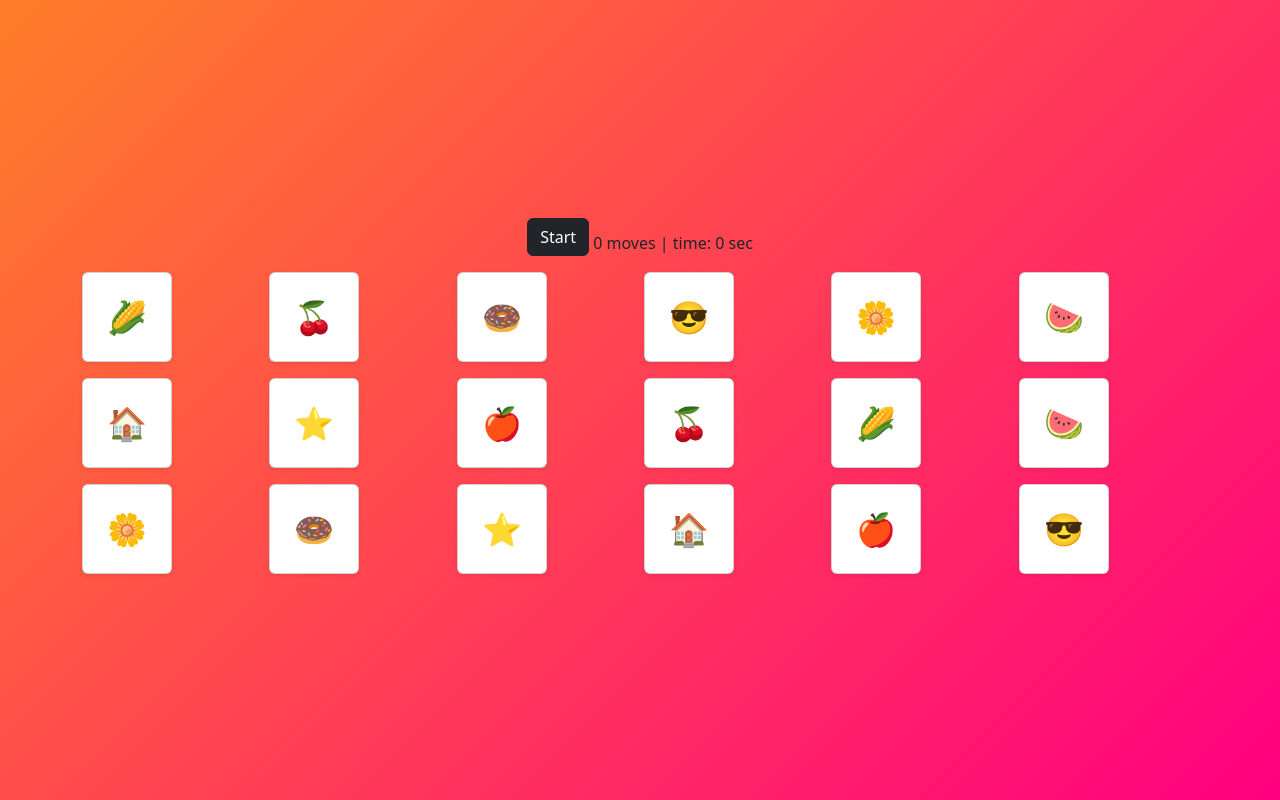
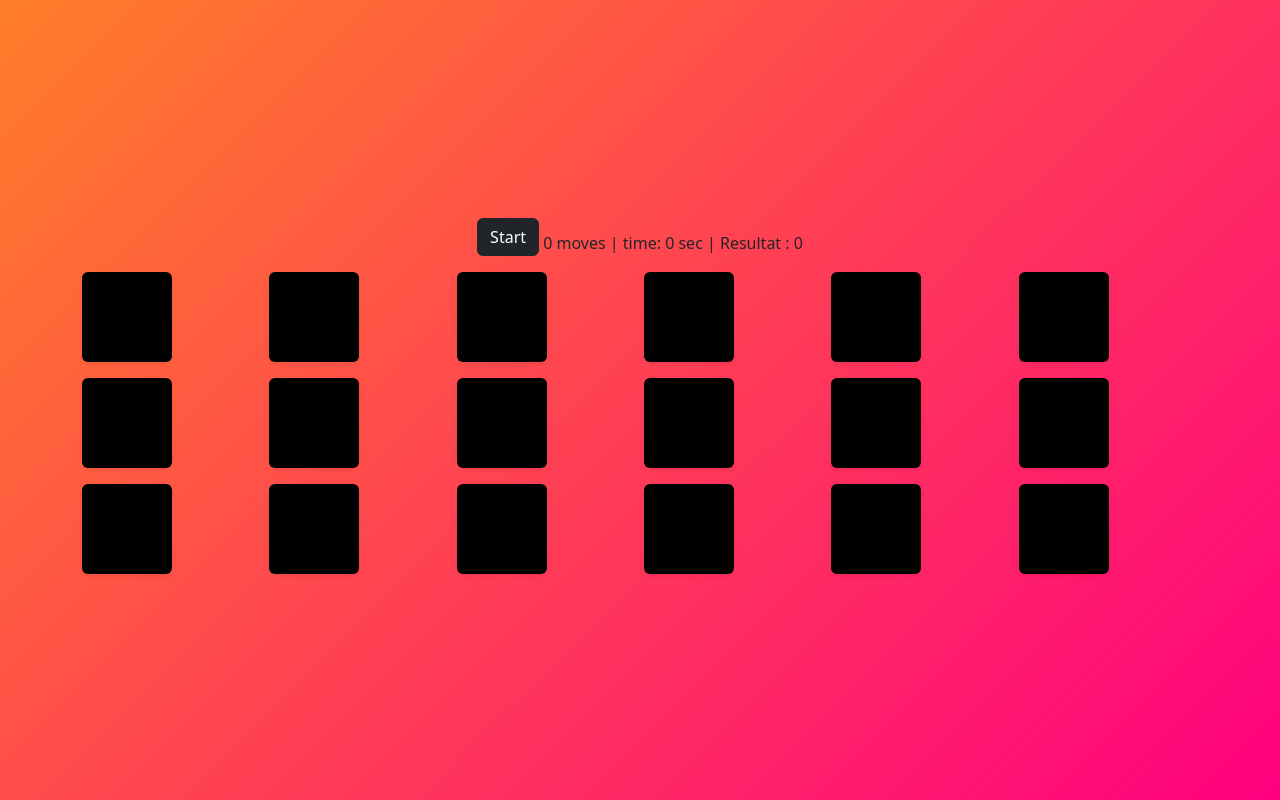
Before and after one commit to khaoulaouifaya/Memory-game-react, a React (Vite) app: page / in a window 1280 px wide. Built offline with nearby package versions, Linux system fonts and the light colour scheme.

Commit message:
add missing code

```diff
--- a/src/componants/MemoryGame.tsx
+++ b/src/componants/MemoryGame.tsx
@@ -11,8 +11,20 @@ function MemoryGame() {
     "🍒", "🌽", "🍉", "🌼", "🍩", "⭐", "🏠", "🍎", "😎",
   ];
 
+  const [selectedCardsIndex,setSelectedCardsIndex] = useState<Number[]>([]);
+  const [selectedCardsContent,setSelectedCardsContent] = useState<String[]>([]);
+  const [result,setResult]=useState(0);
+
+
   const clickCard = (index: number, cardContent: String) => {
     setCountClick(countClick + 1);
+    setSelectedCardsIndex(prevState => [...prevState, index]);
+    setSelectedCardsContent(prevState => [...prevState, cardContent]);
+    selectedCardsContent.map(card => {
+      if(cardContent === card){
+          setResult(result+1);
+      }
+    });
   };
 
   const displayListCards = (cards: String[]) => {
@@ -21,8 +33,8 @@ function MemoryGame() {
         <div
           className="card large-card shadow-sm d-flex align-items-center justify-content-center"
           onClick={() => clickCard(index, card)}
-        >
-          <span>{card}</span>
+          style={selectedCardsIndex.includes(index) ? {background: "white"} : {background: "black"}}>
+          {selectedCardsIndex.includes(index) && <span>{card}</span>}
         </div>
       </div>
     ));
@@ -51,9 +63,8 @@ function MemoryGame() {
         <button className="btn btn-dark mb-3" onClick={handleStart}>
           Start
         </button>
-        <span> {countClick} moves | time: {time} sec</span>
+        <span> {countClick} moves | time: {time} sec</span> | Resultat : {result}
       </div>
-
       <div className="container">
         <div className="row row-cols-6 g-2">{displayListCards(cardsList)}</div>
       </div>
```
